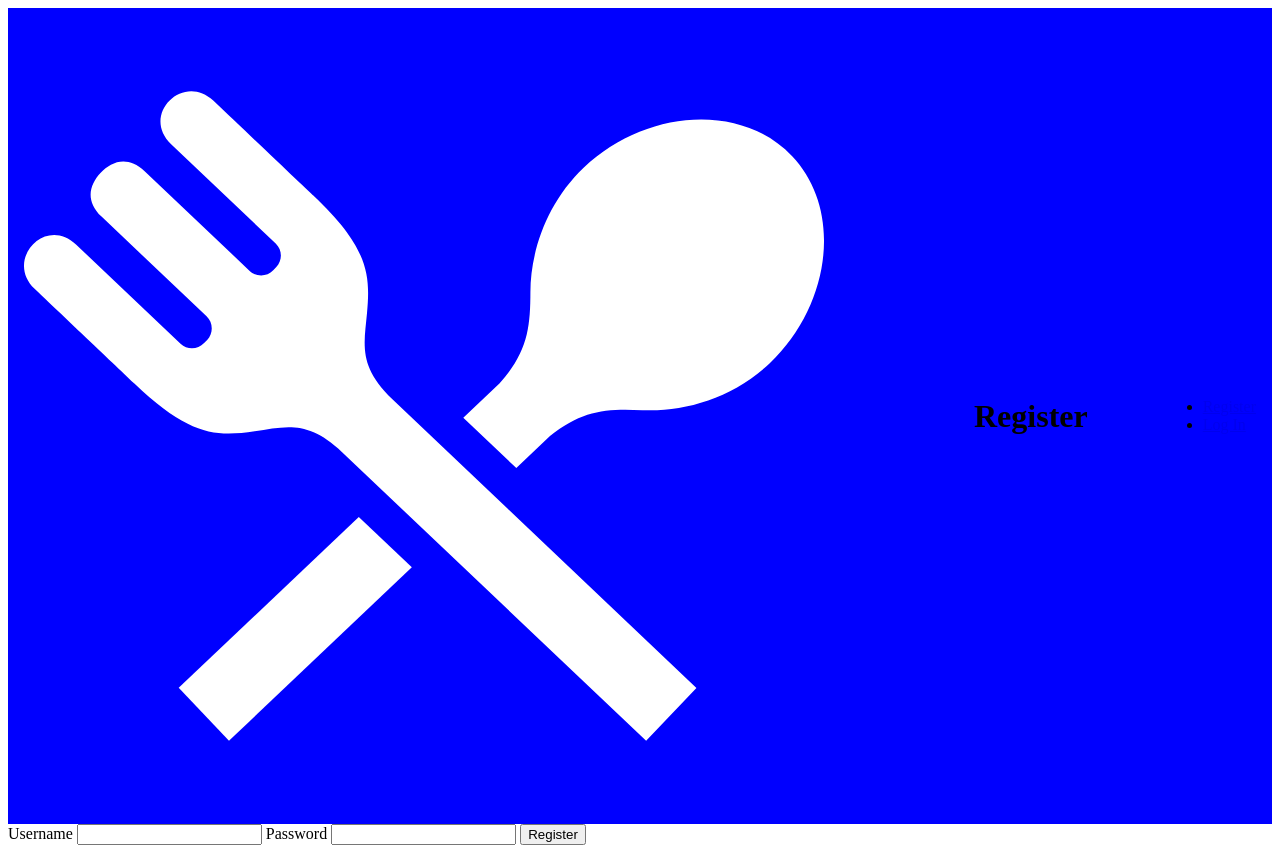
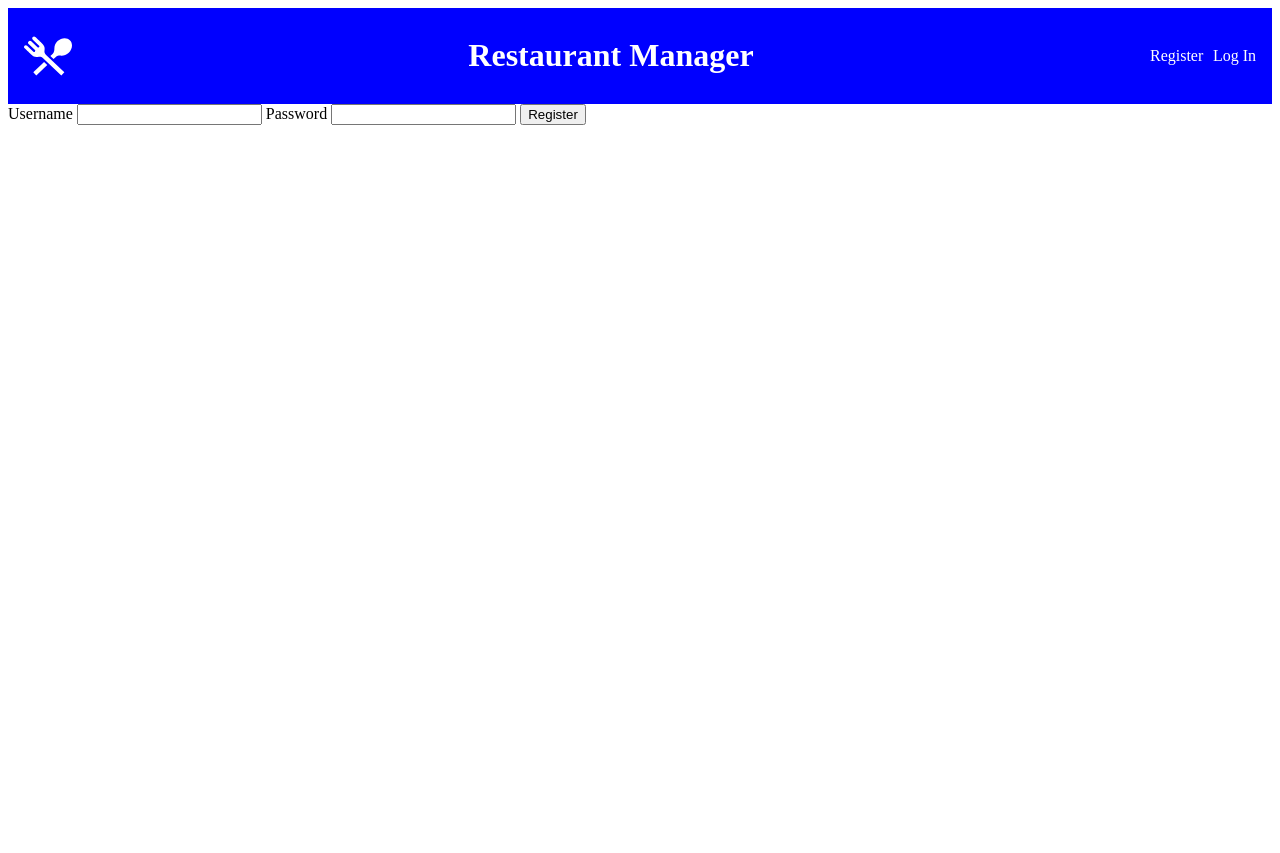
Before and after one commit to xxllxxllxxll-440/SE-353-Project, a Flask app: page /auth/register in a window 1280 px wide. After the commit the page ends 125 px from the top, so only its background shows below. Run offline with Flask 3, Linux system fonts and the light colour scheme.

Commit message:
Resolved CSS and Flask Conflicts

```diff
--- a/flaskr/static/style.css
+++ b/flaskr/static/style.css
@@ -9,17 +9,11 @@ header {
     gap: 1rem;
     background-color: blue;
     padding: 0.5rem 1rem;
-}
-
-.brand {
-    display: flex;
-    align-items: center;
-    gap: 1rem;
     color: white;
     text-decoration: none;
 }
 
-.brand img {
+img {
     width: 3rem;
 }
 
@@ -48,11 +42,11 @@ header {
         justify-content: center;
     }
 
-    .brand h1 {
+    h1 {
         font-size: 1.4rem;
     }
 
-    .brand img {
+    img {
         width: 2.3rem;
     }
 
@@ -71,10 +65,11 @@ header {
         padding: 10px 20px;
         border: 1px solid #bbb;
         border-radius: 5px;
-        background: white;
+        background: lightblue;
         cursor: pointer;
         list-style: none;
         font-size: 1.1rem;
+        color: black;
     }
 
     .phone-nav summary::-webkit-details-marker {
--- a/flaskr/templates/base.html
+++ b/flaskr/templates/base.html
@@ -9,30 +9,45 @@
     <link rel="stylesheet" href="{{ url_for('static', filename='style.css') }}">
 </head>
 <body>
-        <!-- Top header bar -->
     <header>
-            <img src="{{ url_for('static', filename='logo.svg') }}" alt="Restaurant Manager Logo">
-            <!--- Overridable header -->
-            <h1>{% block header %}{% endblock %}</h1>
-            <nav>
-                <!-- Top links for navigation for desktop -->
-                <div class="desktop">
-                    <ul>
+        <img src="{{ url_for('static', filename='logo.svg') }}" alt="">
+        <h1>Restaurant Manager</h1>
+
+        <nav class="desktop-nav" aria-label="Desktop navigation">
             <!-- Displays if user is logged in -->
             {% if g.user %}
                 <!-- Shows username -->
-                        <li>{{ g.user['username'] }}</li>
+                {{ g.user['username'] }}
                 <!-- Log out function -->
-                        <li><a href="{{ url_for('auth.logout') }}">Log Out</a></li>
+                <a href="{{ url_for('auth.logout') }}">Log Out</a>
             <!-- Displays if user is not logged in -->
             {% else %}
                 <!-- Register for account function -->
-                        <li><a href="{{ url_for('auth.register') }}">Register</a></li>
+                <a href="{{ url_for('auth.register') }}">Register</a>
                 <!-- Login function -->
-                        <li><a href="{{ url_for('auth.login') }}">Log In</a></li>
+                <a href="{{ url_for('auth.login') }}">Log In</a>
             {% endif %}
-                    </ul>
+        </nav>
+
+        <nav class="phone-nav" aria-label="Mobile navigation">
+            <details>
+                <summary>☰ Menu</summary>
+                <div class="mobile-links">
+                    <!-- Displays if user is logged in -->
+                    {% if g.user %}
+                        <!-- Shows username -->
+                        {{ g.user['username'] }}
+                        <!-- Log out function -->
+                        <a href="{{ url_for('auth.logout') }}">Log Out</a>
+                    <!-- Displays if user is not logged in -->
+                    {% else %}
+                        <!-- Register for account function -->
+                        <a href="{{ url_for('auth.register') }}">Register</a>
+                        <!-- Login function -->
+                        <a href="{{ url_for('auth.login') }}">Log In</a>
+                    {% endif %}
                 </div>
+            </details>
         </nav>
     </header>
     <!-- Main content -->
```
Also changed, not shown: flaskr/templates/index.html (deleted, +0 -38 lines). Lines whose indentation alone changed are shown as unchanged.
